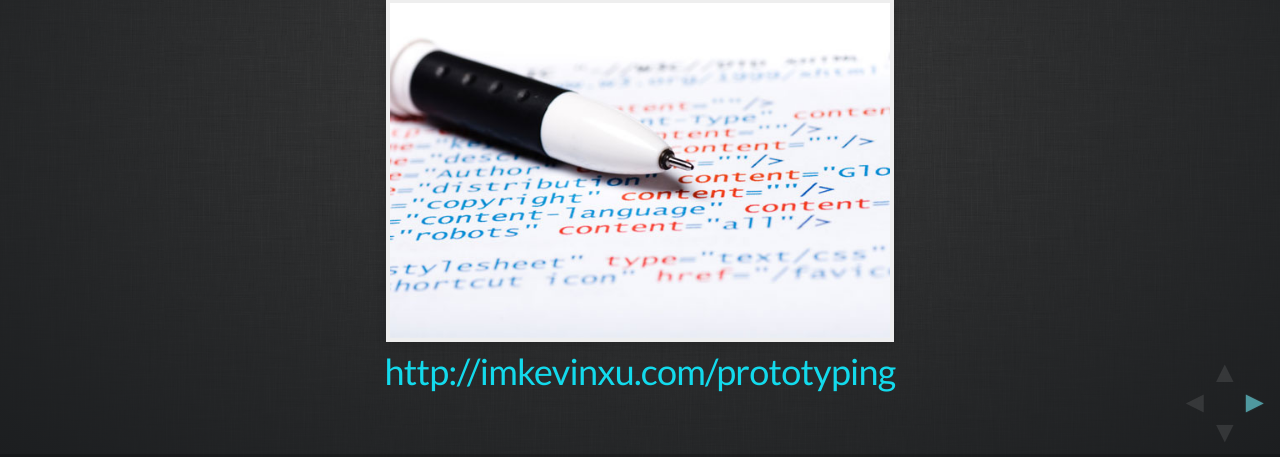
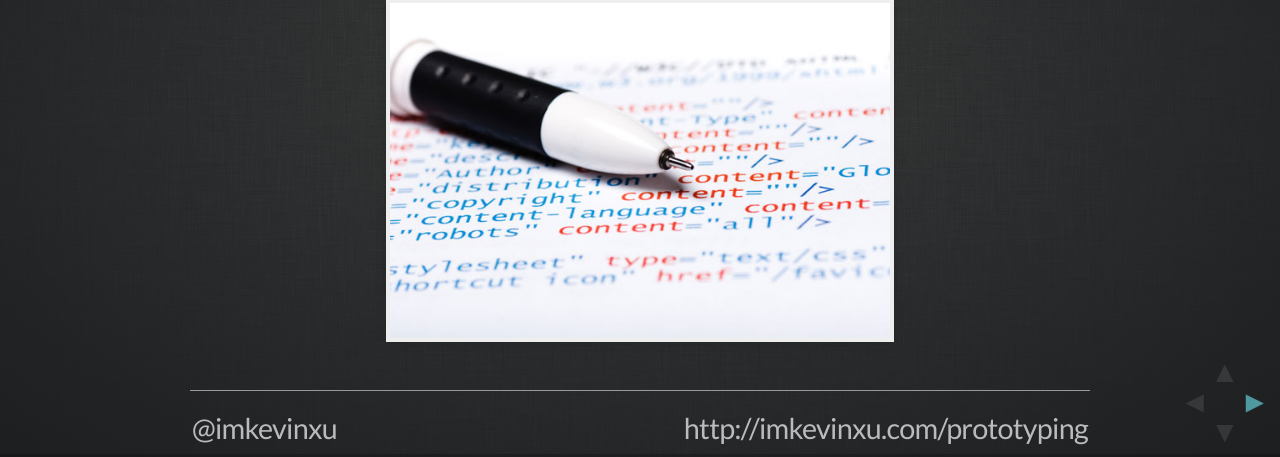
Before and after one commit to Termina1/imkevinxu, a PHP site: page /prototyping/index.php in a window 1280 px wide. Shown: the part 343-800 px from the top of the page. Run offline with PHP 8.4, Linux system fonts and the light colour scheme.

Commit message:
prototyping slideshow refactored

```diff
--- a/index.php
+++ b/index.php
@@ -6,7 +6,7 @@
 </head>
 <body>
 
-
+    <code>Coming Soon</code>
 
 </body>
 </html>
--- a/prototyping/css/custom.css
+++ b/prototyping/css/custom.css
@@ -10,3 +10,23 @@
     background: none;
     margin-right: 8px;
 }
+
+.reveal footer {
+    border-top: 1px solid #999;
+    margin-top: 40px;
+    padding-top: 20px;
+    font-size: 0.8em;
+    color: #BBB;
+}
+
+.reveal footer a {
+    color: inherit !important;
+}
+
+.reveal footer .twitter {
+    float: left;
+}
+
+.reveal footer .url {
+    float: right;
+}
--- a/prototyping/index.php
+++ b/prototyping/index.php
@@ -55,10 +55,11 @@
 				<section>
 					<h1>Prototyping in Code</h1>
 					<h3>And other goodies</h3>
-					<img src="images/code.jpeg" alt="" width="500px">
-					<p>
-                        <a href="http://imkevinxu.com/prototyping">http://imkevinxu.com/prototyping</a>
-					</p>
+					<img src="images/code.jpeg" alt="" width="500">
+					<footer>
+						<a href="http://twitter.com/imkevinxu" target="_blank" class="twitter">@imkevinxu</a>
+						<a href="http://imkevinxu.com/prototyping" class="url">http://imkevinxu.com/prototyping</a>
+					</footer>
 				</section>
 
 				<section>
@@ -119,7 +120,7 @@
 				<section>
 					<h2>AuctionBase</h2>
 					<a href="http://stanford.edu/~kevinx/cgi-bin/auctionbase/" target="_blank">http://stanford.edu/~kevinx/cgi-bin/auctionbase/</a>
-					<img src="images/auctionbase2.png" alt="">
+					<img src="images/auctionbase.png" alt="">
 				</section>
 
 				<section>
@@ -160,12 +161,13 @@
 					<section>
 						<h2>Free PSDs</h2>
 						<a href="http://www.uiparade.com/" target="_blank">http://www.uiparade.com/</a>
-						<img src="images/psd2.png" alt="">
+						<img src="images/psd.png" alt="">
+                        <h3>&darr;</h3>
 					</section>
 					<section>
 						<h2>Free PSDs</h2>
 						<a href="http://365psd.com/" target="_blank">http://365psd.com/</a>
-						<img src="images/psd.png" alt="">
+						<img src="images/psd2.png" alt="">
 					</section>
 				</section>
 
@@ -182,7 +184,7 @@
 						<li class="fragment">Prototype is immediately responsive</li>
 						<li class="fragment">Prototype is interactive, more engaging</li>
 						<li class="fragment">Prototype is halfway done</li>
-						<li class="fragment">Tons of resources to move fast</li>
+						<li class="fragment">There are tons of resources to help you move fast</li>
 					</ul>
 				</section>
 
@@ -190,9 +192,6 @@
                     <h1>Questions?</h1>
                     <p>
                         <strong id="overview">Press ESC</strong> to see slide overview
-                    </p>
-                    <p>
-                        <a href="http://imkevinxu.com/prototyping">http://imkevinxu.com/prototyping</a>
                     </p>
                     <img src="images/skydive.jpeg" alt="Skydiving Kevin Xu" id="skydive">
                     <p>
@@ -206,6 +205,10 @@
                             <img src="images/github.png" alt="Github imkevinxu" class="social">
                         </a>
                     </p>
+					<footer>
+						<a href="http://twitter.com/imkevinxu" target="_blank" class="twitter">@imkevinxu</a>
+						<a href="http://imkevinxu.com/prototyping" class="url">http://imkevinxu.com/prototyping</a>
+					</footer>
                 </section>
 
 			</div>
```
Also changed, not shown: cs377t/index.php (+15 -1 lines), prototyping/images/auctionbase.png, prototyping/images/auctionbase2.png (deleted), prototyping/images/lightning.png (deleted), prototyping/images/psd.png, prototyping/images/psd2.png, prototyping/images/quora.png.
